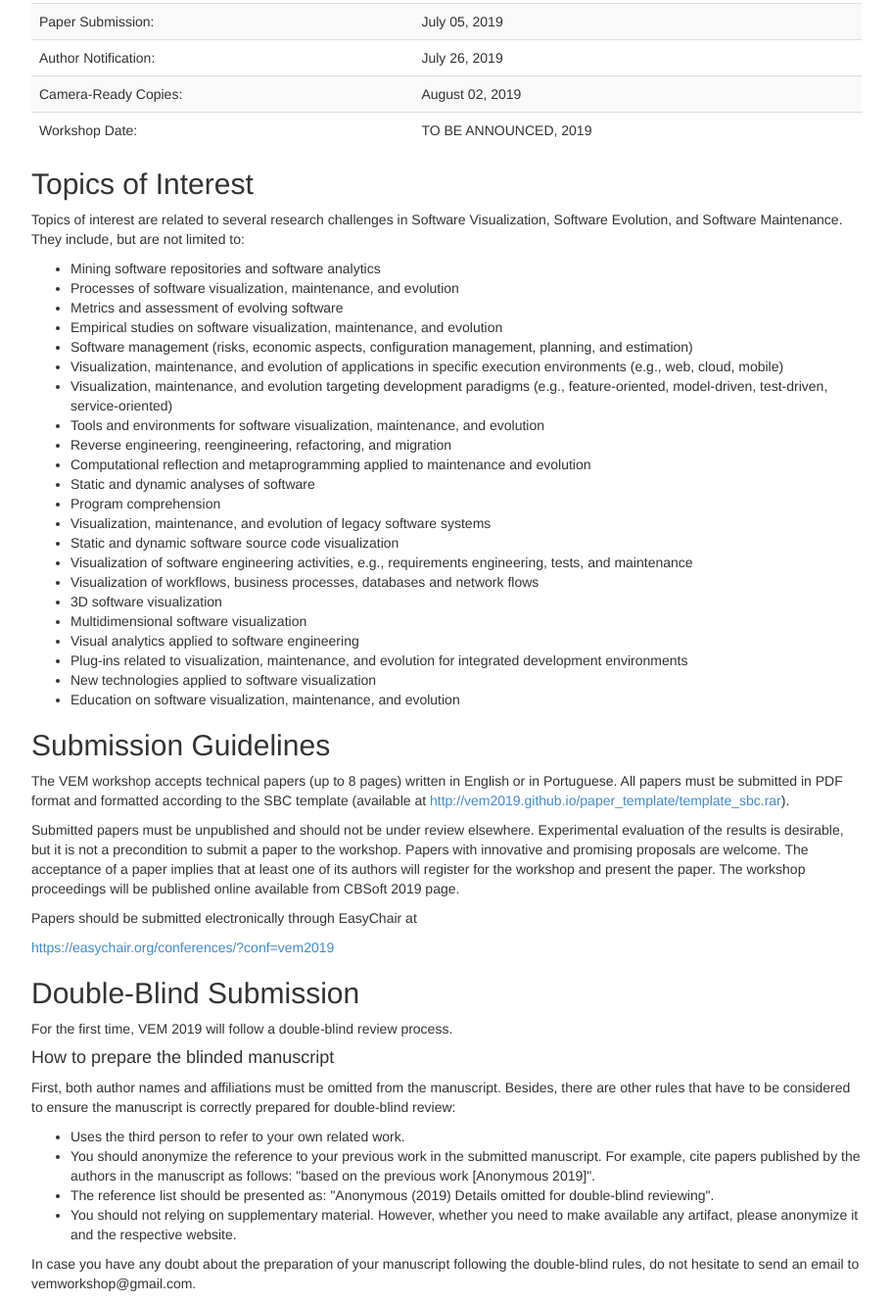
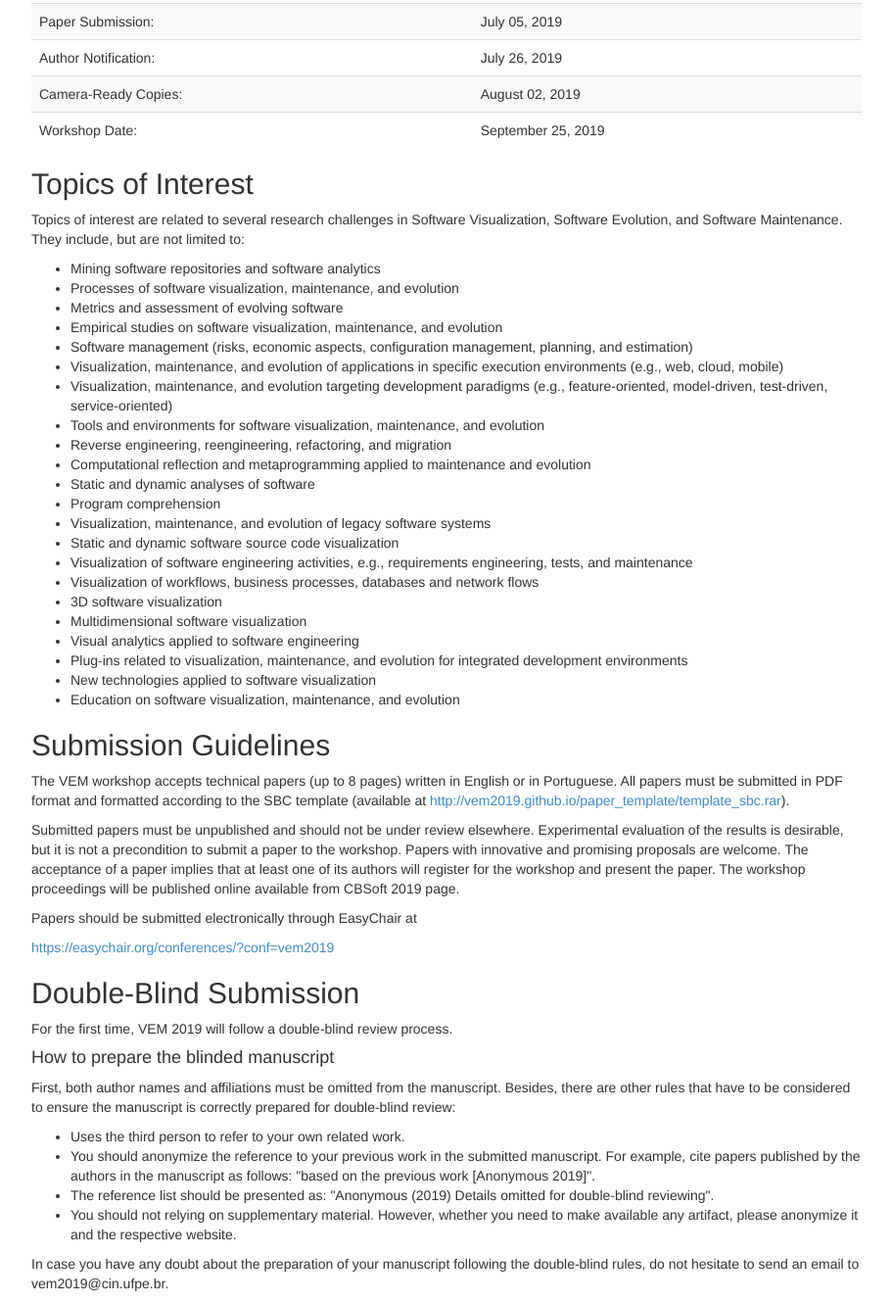
Before and after one commit to vem2019/vem2019.github.io, a plain HTML site: page submissions.html in a window 1280 px wide. Shown: the part 970-2300 px from the top of the page at 98% size, without its empty margins (38-949 px from the left). Drawn offline with nearby package versions, Linux system fonts and the light colour scheme.

Commit message:
Adicionei a data e mudei o email

```diff
--- a/submissions.html
+++ b/submissions.html
@@ -94,7 +94,7 @@ nav</button> </p>
 </tr>
 <tr>
       <td>Workshop Date:</td>
-      <td><span class="">TO BE ANNOUNCED, 2019</span></td>
+      <td><span class="">September 25, 2019</span></td>
 </tr>
 </tbody>
 </table>
@@ -153,7 +153,7 @@ nav</button> </p>
     <li>You should not relying on supplementary material. However, whether you need to make available any artifact, please anonymize it and the respective website.</li>
 </ul>
 
-<p>In case you have any doubt about the preparation of your manuscript following the double-blind rules, do not hesitate to send an email to vemworkshop@gmail.com.</p>
+<p>In case you have any doubt about the preparation of your manuscript following the double-blind rules, do not hesitate to send an email to vem2019@cin.ufpe.br.</p>
 
 
 </div>
```
Also changed, not shown: index.html (+1 -1 lines), img/vem2019.jpg.
